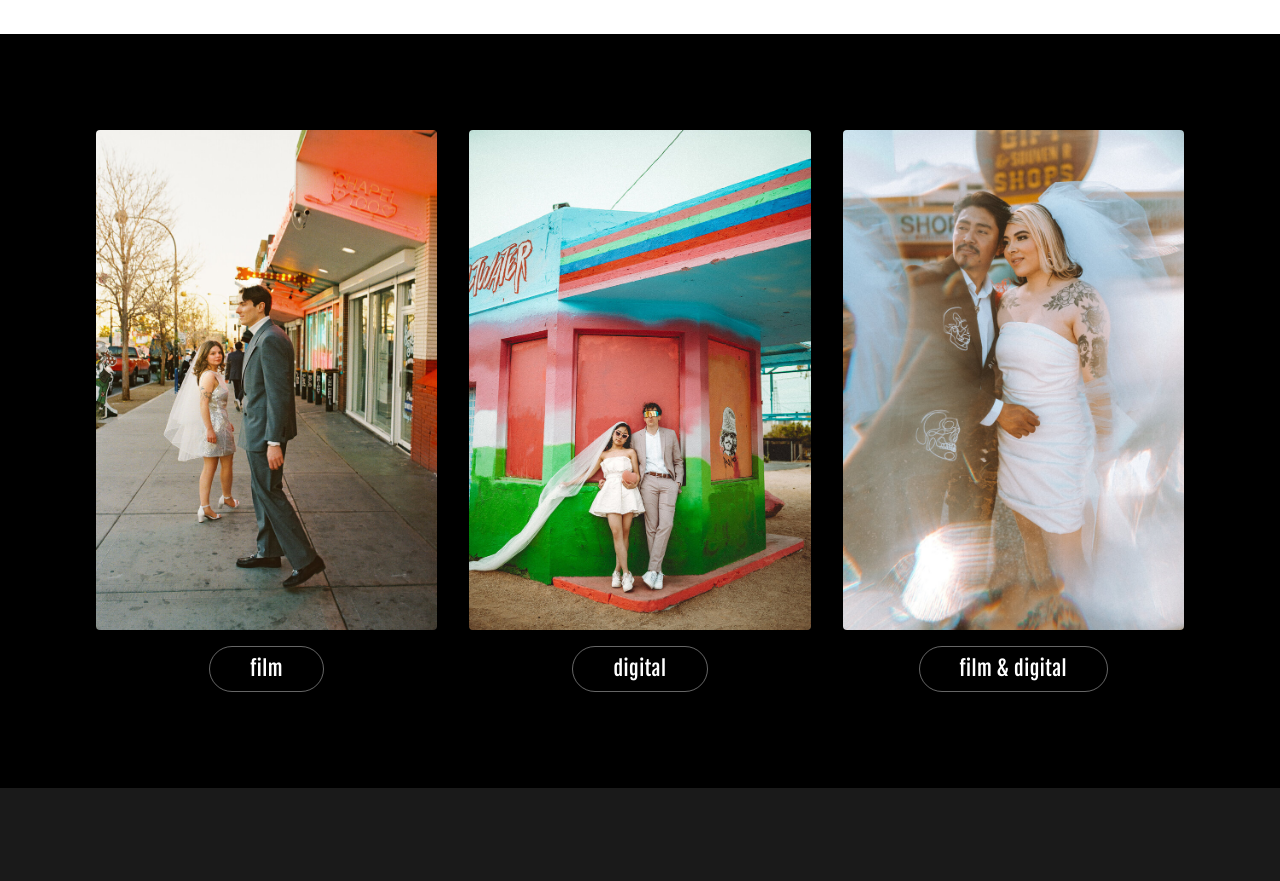
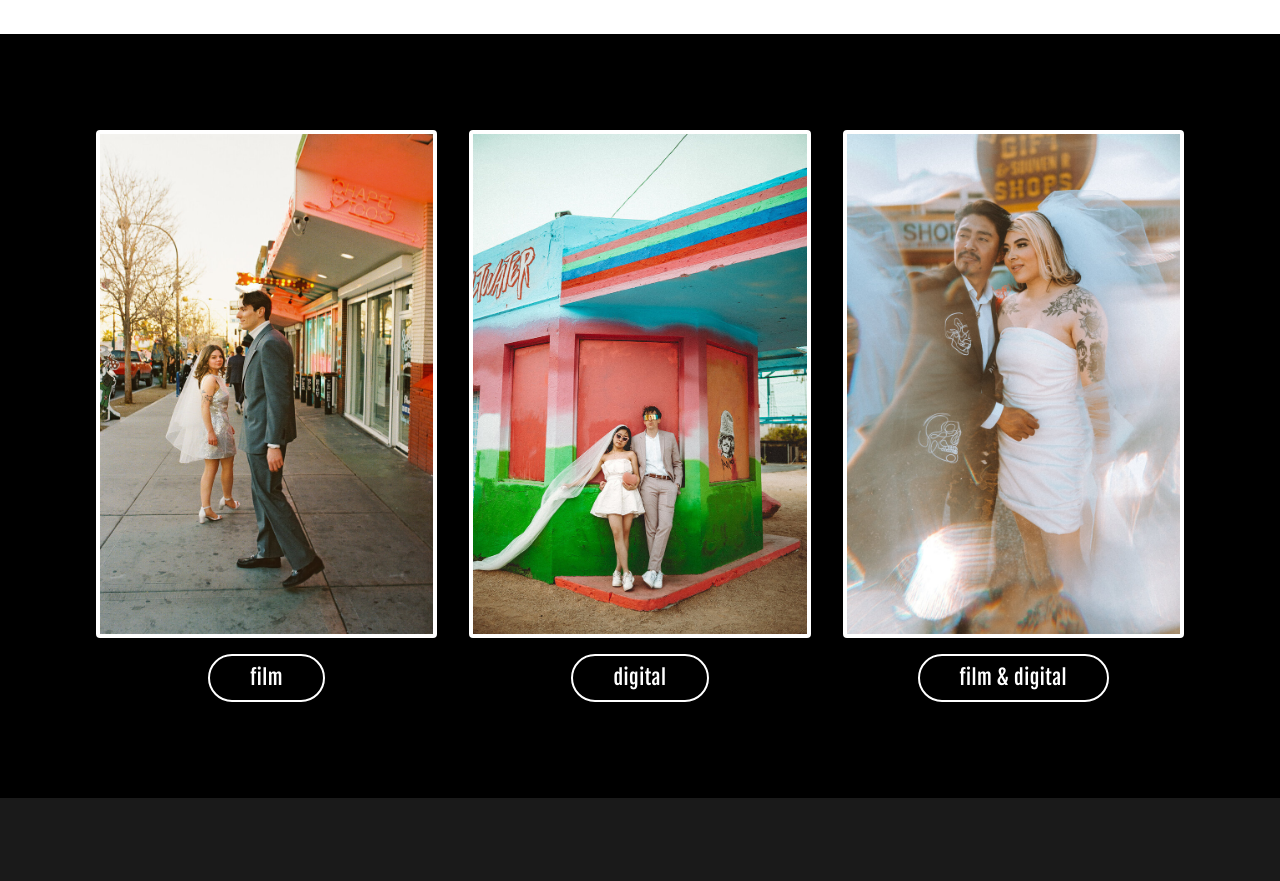
Before and after one commit to velvetalchemyphotos/velvetalchemy.com, an Astro site: page / in a window 1280 px wide. Shown: the part 2700-3581 px from the top of the page. Built offline with nearby package versions, Linux system fonts and the light colour scheme; Astro itself is replaced by a stand-in of ours.

Commit message:
Add white borders to pricing card images and buttons
Co-Authored-By: Claude Opus 4.6 <noreply@anthropic.com>

```diff
--- a/src/components/PricingSection.astro
+++ b/src/components/PricingSection.astro
@@ -14,7 +14,7 @@ const cards = [
   <div class="grid grid-cols-1 md:grid-cols-3 gap-8 max-w-[1200px] mx-auto">
     {cards.map(card => (
       <a href={card.href} class="group block">
-        <div class="overflow-hidden rounded-sm mb-4">
+        <div class="overflow-hidden rounded-sm mb-4 border-4 border-white">
           <Image
             src={card.image}
             alt={card.alt}
@@ -24,7 +24,7 @@ const cards = [
           />
         </div>
         <div class="text-center">
-          <span class="inline-block font-fjalla text-lg md:text-xl tracking-wide text-white border border-white/40 px-10 py-2 rounded-[50px] group-hover:border-white/70 transition-colors">
+          <span class="inline-block font-fjalla text-lg md:text-xl tracking-wide text-white border-2 border-white px-10 py-2 rounded-[50px] group-hover:border-white/70 transition-colors">
             {card.label}
           </span>
         </div>
```
